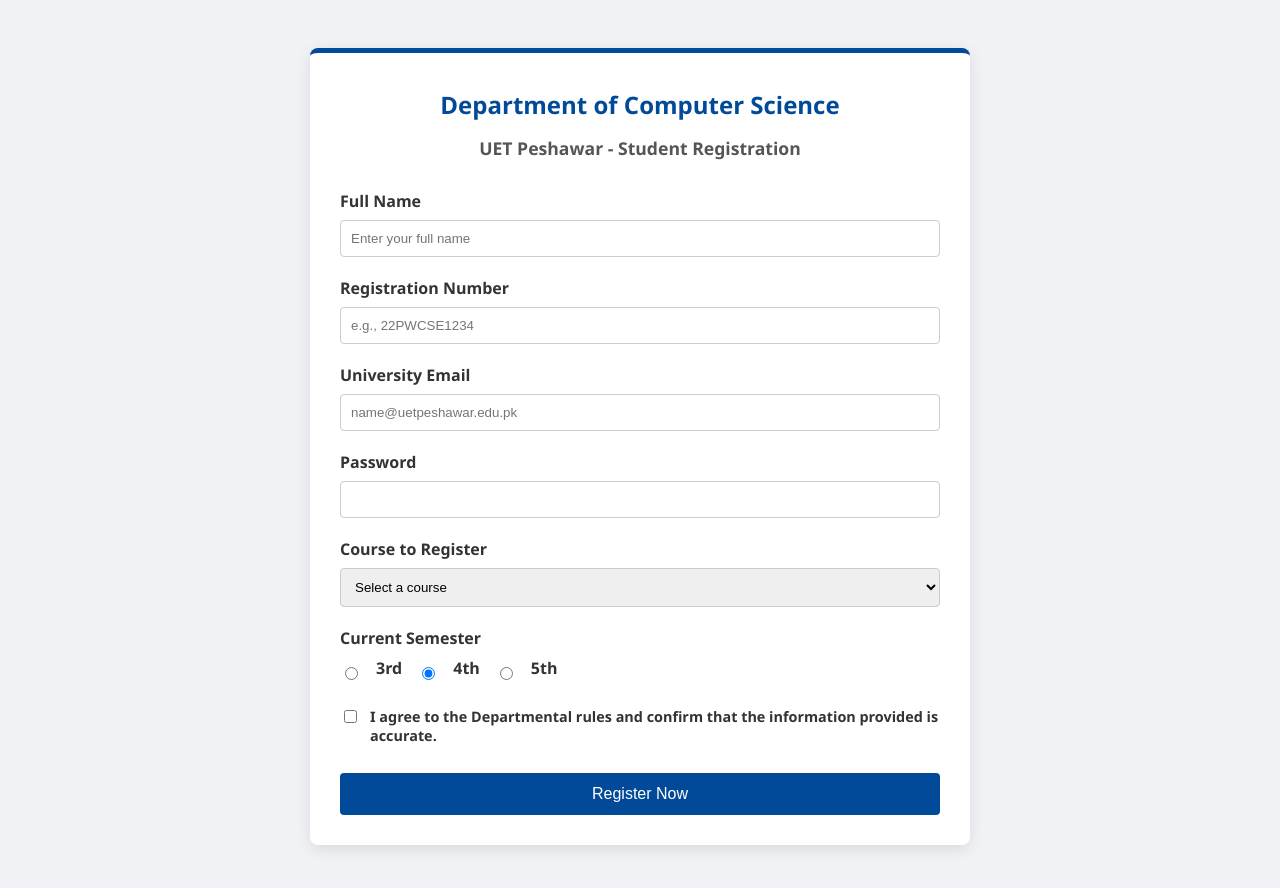
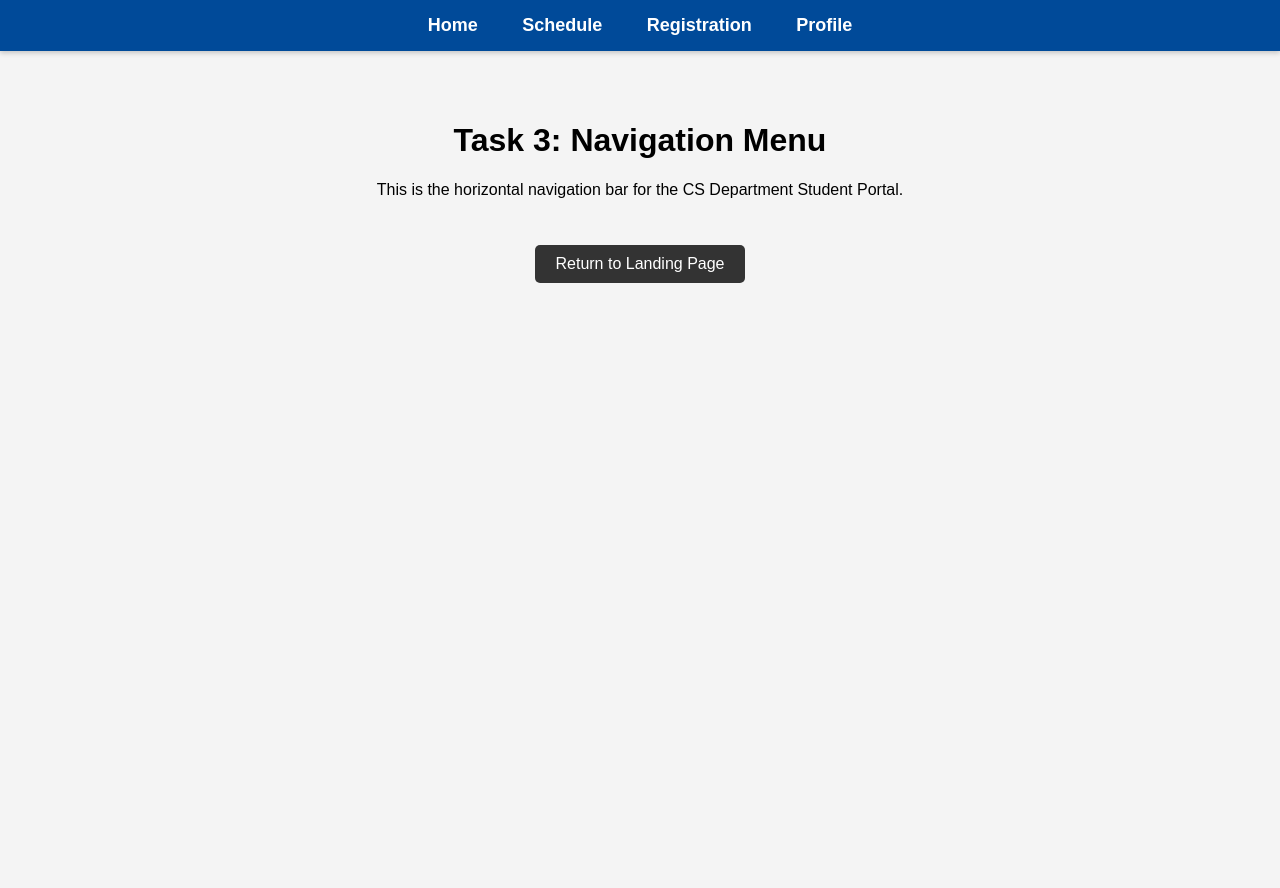
Before and after one commit to 24pwbcs1269-bit/web-tech-lab-02, a plain HTML site: page navigation.html in a window 1280 px wide. After the commit the page ends 800 px from the top, so only its background shows below. Drawn offline with Linux system fonts and the light colour scheme.

Commit message:
Fixed it

```diff
--- a/navigation.html
+++ b/navigation.html
@@ -3,88 +3,77 @@
 <head>
     <meta charset="UTF-8">
     <meta name="viewport" content="width=device-width, initial-scale=1.0">
-    <title>Student Registration - UET Peshawar</title>
+    <title>UET Peshawar - Navigation Menu</title>
     <style>
-        body { font-family: 'Segoe UI', Arial, sans-serif; background-color: #f0f2f5; padding: 40px 20px; color: #333; }
-        .form-container { max-width: 600px; margin: auto; background: white; padding: 30px; border-radius: 8px; box-shadow: 0 4px 15px rgba(0,0,0,0.1); border-top: 5px solid #004a99; }
-        header { text-align: center; margin-bottom: 30px; }
-        h1 { font-size: 1.5rem; color: #004a99; margin: 5px 0; }
-        h2 { font-size: 1.1rem; color: #555; margin-bottom: 20px; }
-
-        .form-group { margin-bottom: 20px; }
-        label { display: block; font-weight: bold; margin-bottom: 8px; }
-        input[type="text"], input[type="email"], input[type="password"], select {
-            width: 100%; padding: 10px; border: 1px solid #ccc; border-radius: 4px; box-sizing: border-box;
+        body {
+            font-family: Arial, sans-serif;
+            margin: 0;
+            padding: 0;
+            background-color: #f4f4f4;
         }
 
-        .radio-group { display: flex; gap: 15px; align-items: center; margin-top: 5px; }
-        .checkbox-group { display: flex; align-items: flex-start; gap: 10px; font-size: 0.9rem; }
+        /* Navigation Bar Styling */
+        nav {
+            background-color: #004a99; /* UET Blue */
+            padding: 15px 0;
+            text-align: center;
+            box-shadow: 0 2px 5px rgba(0,0,0,0.2);
+        }
 
-        button {
-            width: 100%; background-color: #004a99; color: white; padding: 12px;
-            border: none; border-radius: 4px; font-size: 1rem; cursor: pointer; transition: background 0.3s;
+        nav ul {
+            list-style-type: none;
+            margin: 0;
+            padding: 0;
         }
-        button:hover { background-color: #003366; }
+
+        nav ul li {
+            display: inline-block;
+            margin: 0 20px;
+        }
+
+        nav ul li a {
+            color: white;
+            text-decoration: none;
+            font-size: 18px;
+            font-weight: bold;
+            transition: color 0.3s;
+        }
+
+        nav ul li a:hover {
+            color: #ffcc00; /* UET Gold */
+        }
+
+        .content {
+            text-align: center;
+            padding: 50px;
+        }
+
+        .btn-back {
+            display: inline-block;
+            margin-top: 30px;
+            padding: 10px 20px;
+            background-color: #333;
+            color: white;
+            text-decoration: none;
+            border-radius: 5px;
+        }
     </style>
 </head>
 <body>
 
-    <div class="form-container">
-        <header>
-            <h1>Department of Computer Science</h1>
-            <h2>UET Peshawar - Student Registration</h2>
-        </header>
+    <nav>
+        <ul>
+            <li><a href="index.html">Home</a></li>
+            <li><a href="schedule.html">Schedule</a></li>
+            <li><a href="registration.html">Registration</a></li>
+            <li><a href="profile.html">Profile</a></li>
+        </ul>
+    </nav>
 
-        <form action="#" method="POST">
-            <div class="form-group">
-                <label for="full-name">Full Name</label>
-                <input type="text" id="full-name" name="full-name" placeholder="Enter your full name" required>
-            </div>
-
-            <div class="form-group">
-                <label for="reg-no">Registration Number</label>
-                <input type="text" id="reg-no" name="reg-no" placeholder="e.g., 22PWCSE1234" required>
-            </div>
-
-            <div class="form-group">
-                <label for="email">University Email</label>
-                <input type="email" id="email" name="email" placeholder="name@uetpeshawar.edu.pk" required>
-            </div>
-
-            <div class="form-group">
-                <label for="password">Password</label>
-                <input type="password" id="password" name="password" required>
-            </div>
-
-            <div class="form-group">
-                <label for="course">Course to Register</label>
-                <select id="course" name="course" required>
-                    <option value="" disabled selected>Select a course</option>
-                    <option value="cs224">CS-224 Web Technologies</option>
-                    <option value="cs205">CS-205 Artificial Intelligence</option>
-                    <option value="cs206">CS-206 Operating Systems</option>
-                    <option value="cs207">CS-207 Intro to Data Science</option>
-                    <option value="bsi111">BSI-111 Linear Algebra</option>
-                    <option value="bsi181">BSI-181 Applied Physics</option>
-                </select>
-            </div>
-
-            <div class="form-group">
-                <label>Current Semester</label>
-                <div class="radio-group">
-                    <input type="radio" id="sem3" name="semester" value="3"> <label for="sem3">3rd</label>
-                    <input type="radio" id="sem4" name="semester" value="4" checked> <label for="sem4">4th</label>
-                    <input type="radio" id="sem5" name="semester" value="5"> <label for="sem5">5th</label>
-                </div>
-            </div>
-
-            <div class="form-group checkbox-group">
-                <input type="checkbox" id="terms" name="terms" required>
-                <label for="terms">I agree to the Departmental rules and confirm that the information provided is accurate.</label>
-            </div>
-
-            <button type="submit">Register Now</button>
-        </form>
+    <div class="content">
+        <h1>Task 3: Navigation Menu</h1>
+        <p>This is the horizontal navigation bar for the CS Department Student Portal.</p>
+        <a href="index.html" class="btn-back">Return to Landing Page</a>
     </div>
 
 </body>
```
